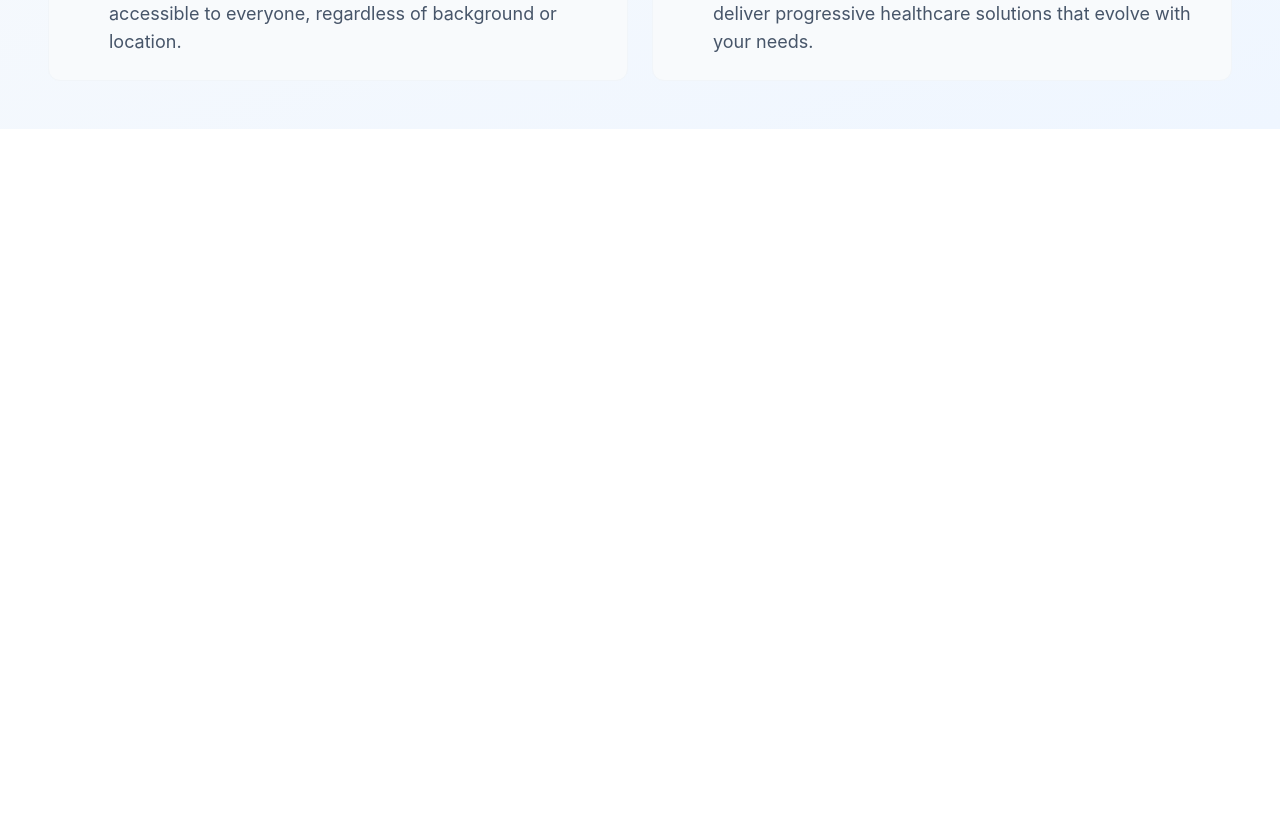
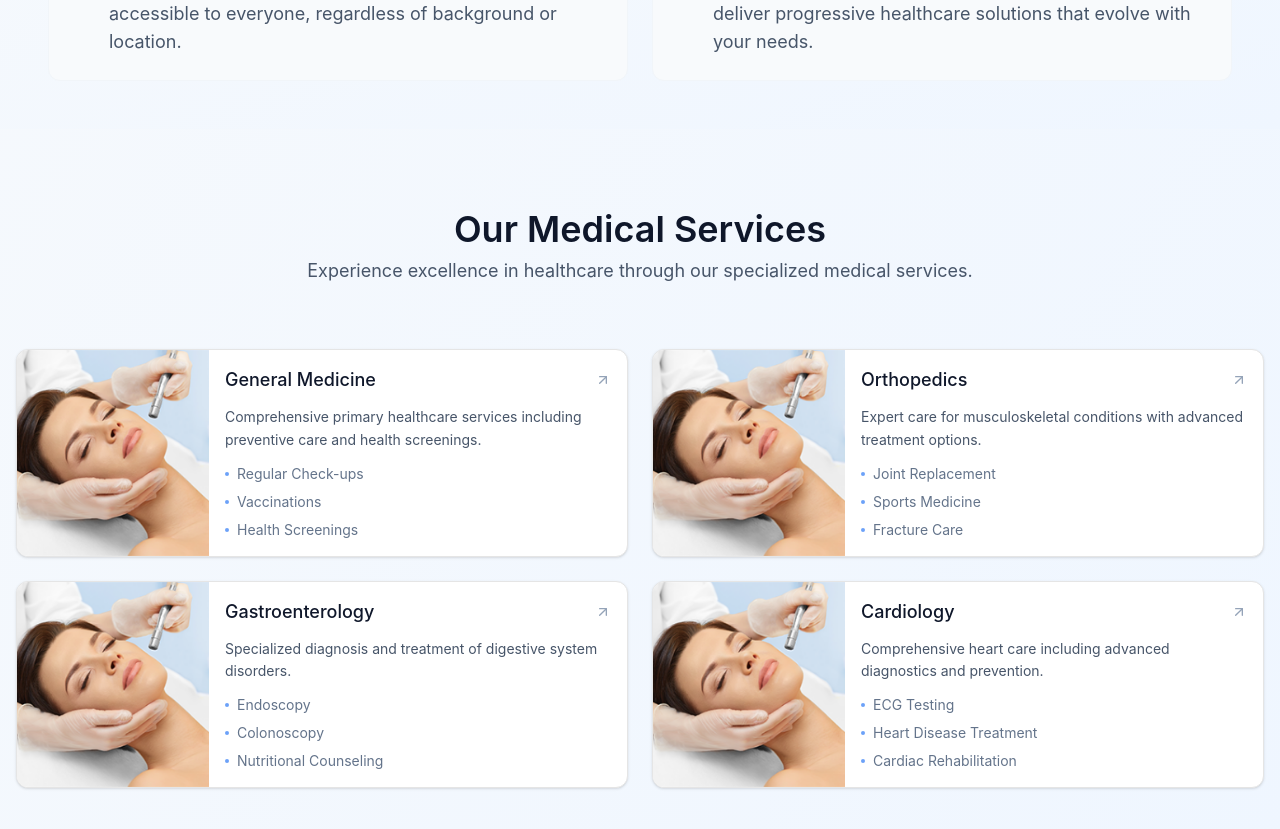
Before and after one commit to drsunilkamble/Clinic-Website, a React (Vite) app: page / in a window 1280 px wide. Shown: the part 1240-2069 px from the top of the page. Before the commit the page ends 1369 px from the top, so only its background shows below. Built offline with nearby package versions, Linux system fonts and the light colour scheme.

Commit message:
Add ServicesSection component and Card UI component; update App layout

```diff
--- a/src/App.tsx
+++ b/src/App.tsx
@@ -1,7 +1,8 @@
 import './App.css'
 import NavigationBar from './components/ui/NavigationBar'
 import VisionSection from './components/ui/VisionSection'
-import HeroSection from './pages/Hero/HeroSection'
+import HeroSection from './components/ui/HeroSection'
+import ServicesSection from './components/ui/ServiceSection'
 
 function App() {
 
@@ -11,7 +12,8 @@ function App() {
       <div className="relative min-h-screen flex flex-col items-center justify-start overflow-hidden">
         <NavigationBar />
         <HeroSection />
-        < VisionSection />
+        <VisionSection />
+        < ServicesSection />
       </div>
       </div>
     </>
--- /dev/null
+++ b/src/components/ui/ServiceSection.tsx
@@ -0,0 +1,98 @@
+import React from 'react';
+import { ArrowUpRight } from 'lucide-react';
+import { Card } from '@/components/ui/card';
+import ServicesImage from "@/assets/services-4.png"
+
+const services = [
+  {
+    title: "General Medicine",
+    description: "Comprehensive primary healthcare services including preventive care and health screenings.",
+    features: ["Regular Check-ups", "Vaccinations", "Health Screenings"],
+    image : ServicesImage
+  },
+  {
+    title: "Orthopedics",
+    description: "Expert care for musculoskeletal conditions with advanced treatment options.",
+    features: ["Joint Replacement", "Sports Medicine", "Fracture Care"],
+    image : ServicesImage
+  },
+  {
+    title: "Gastroenterology",
+    description: "Specialized diagnosis and treatment of digestive system disorders.",
+    features: ["Endoscopy", "Colonoscopy", "Nutritional Counseling"],
+    image : ServicesImage
+  },
+  {
+    title: "Cardiology",
+    description: "Comprehensive heart care including advanced diagnostics and prevention.",
+    features: ["ECG Testing", "Heart Disease Treatment", "Cardiac Rehabilitation"],
+    image : ServicesImage
+  }
+];
+
+interface ServiceProps {
+  title: string;
+  description: string;
+  features: string[];
+  image: string;
+}
+
+const ServiceCard: React.FC<ServiceProps> = ({ title, description, features, image }) => (
+  <Card className="group overflow-hidden">
+    <div className="flex flex-col sm:flex-row h-full">
+      <div className="w-full sm:w-48 h-48 sm:h-full flex-shrink-0">
+        <img
+          src={image}
+          alt={title}
+          className="w-full h-full object-cover group-hover:scale-105 transition-transform duration-300"
+        />
+      </div>
+
+      <div className="flex-grow p-4 space-y-3">
+        <div className="flex items-center justify-between">
+          <h3 className="text-lg font-medium text-slate-900">{title}</h3>
+          <ArrowUpRight
+            className="w-4 h-4 text-slate-400 group-hover:text-blue-500
+            transition-all group-hover:translate-x-0.5 group-hover:-translate-y-0.5"
+          />
+        </div>
+
+        <p className="text-sm text-slate-600 leading-relaxed">
+          {description}
+        </p>
+
+        <ul className="space-y-2">
+          {features.map((feature, idx) => (
+            <li key={idx} className="flex items-center gap-2 text-sm text-slate-500">
+              <span className="w-1 h-1 rounded-full bg-blue-500 opacity-75" />
+              {feature}
+            </li>
+          ))}
+        </ul>
+      </div>
+    </div>
+  </Card>
+);
+
+const ServicesSection = () => (
+  <section className="py-20 max-w-7xl">
+    <div className="max-w-7xl mx-auto px-4">
+      <div className="mb-16 space-y-2 text-center">
+        <h2 className="text-4xl font-semibold text-slate-900">
+          Our Medical Services
+        </h2>
+        <p className="text-slate-600 text-lg">
+          Experience excellence in healthcare through our specialized medical services.
+        </p>
+      </div>
+
+      <div className="grid sm:grid-cols-1 lg:grid-cols-2 gap-6">
+        {services.map((service, index) => (
+          <ServiceCard key={index} {...service} />
+        ))}
+      </div>
+    </div>
+  </section>
+);
+
+export default ServicesSection;
--- /dev/null
+++ b/src/components/ui/card.tsx
@@ -0,0 +1,76 @@
+import * as React from "react"
+
+import { cn } from "@/lib/utils"
+
+const Card = React.forwardRef<
+  HTMLDivElement,
+  React.HTMLAttributes<HTMLDivElement>
+>(({ className, ...props }, ref) => (
+  <div
+    ref={ref}
+    className={cn(
+      "rounded-xl border border-neutral-200 bg-white text-neutral-950 shadow dark:border-neutral-800 dark:bg-neutral-950 dark:text-neutral-50",
+      className
+    )}
+    {...props}
+  />
+))
+Card.displayName = "Card"
+
+const CardHeader = React.forwardRef<
+  HTMLDivElement,
+  React.HTMLAttributes<HTMLDivElement>
+>(({ className, ...props }, ref) => (
+  <div
+    ref={ref}
+    className={cn("flex flex-col space-y-1.5 p-6", className)}
+    {...props}
+  />
+))
+CardHeader.displayName = "CardHeader"
+
+const CardTitle = React.forwardRef<
+  HTMLDivElement,
+  React.HTMLAttributes<HTMLDivElement>
+>(({ className, ...props }, ref) => (
+  <div
+    ref={ref}
+    className={cn("font-semibold leading-none tracking-tight", className)}
+    {...props}
+  />
+))
+CardTitle.displayName = "CardTitle"
+
+const CardDescription = React.forwardRef<
+  HTMLDivElement,
+  React.HTMLAttributes<HTMLDivElement>
+>(({ className, ...props }, ref) => (
+  <div
+    ref={ref}
+    className={cn("text-sm text-neutral-500 dark:text-neutral-400", className)}
+    {...props}
+  />
+))
+CardDescription.displayName = "CardDescription"
+
+const CardContent = React.forwardRef<
+  HTMLDivElement,
+  React.HTMLAttributes<HTMLDivElement>
+>(({ className, ...props }, ref) => (
+  <div ref={ref} className={cn("p-6 pt-0", className)} {...props} />
+))
+CardContent.displayName = "CardContent"
+
+const CardFooter = React.forwardRef<
+  HTMLDivElement,
+  React.HTMLAttributes<HTMLDivElement>
+>(({ className, ...props }, ref) => (
+  <div
+    ref={ref}
+    className={cn("flex items-center p-6 pt-0", className)}
+    {...props}
+  />
+))
+CardFooter.displayName = "CardFooter"
+
+export { Card, CardHeader, CardFooter, CardTitle, CardDescription, CardContent }
```
Also changed, not shown: src/assets/services-4.png (added), src/components/ui/HeroSection.tsx (renamed from src/pages/Hero/HeroSection.tsx).
